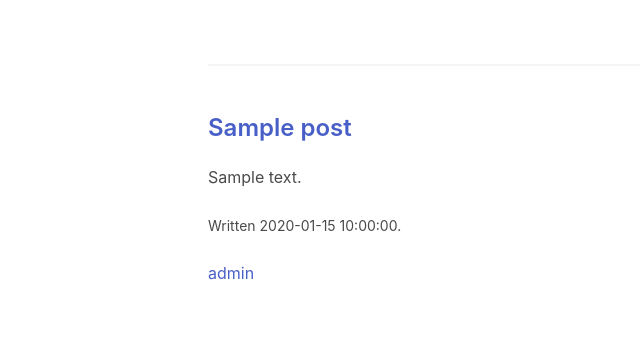
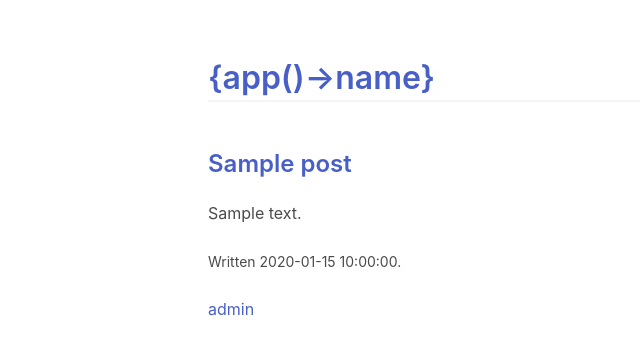
Before and after one commit to jakobjohansson/kiwi, a PHP site: page / in a window 1280 px wide. Shown: the top 355 px of the page, without its empty margins (156-796 px from the left). Run offline with PHP 8.4, Linux system fonts and the light colour scheme; tables that the repository leaves empty or names only in its code hold one stand-in row (values such as "Sample post"); some libraries are stand-ins or nearby versions.

Commit message:
change view for testing

```diff
--- a/App/Views/index.view.php
+++ b/App/Views/index.view.php
@@ -12,7 +12,7 @@
         <div class="container">
             <div class="column is-6 is-offset-3">
                 <h1 class="title">
-                    <a href="/"><?=app()->name?></a>
+                    <a href="/">{app()->name}</a>
                 </h1>
                 <h2 class="subtitle">
                     <?=app()->description?>
```
